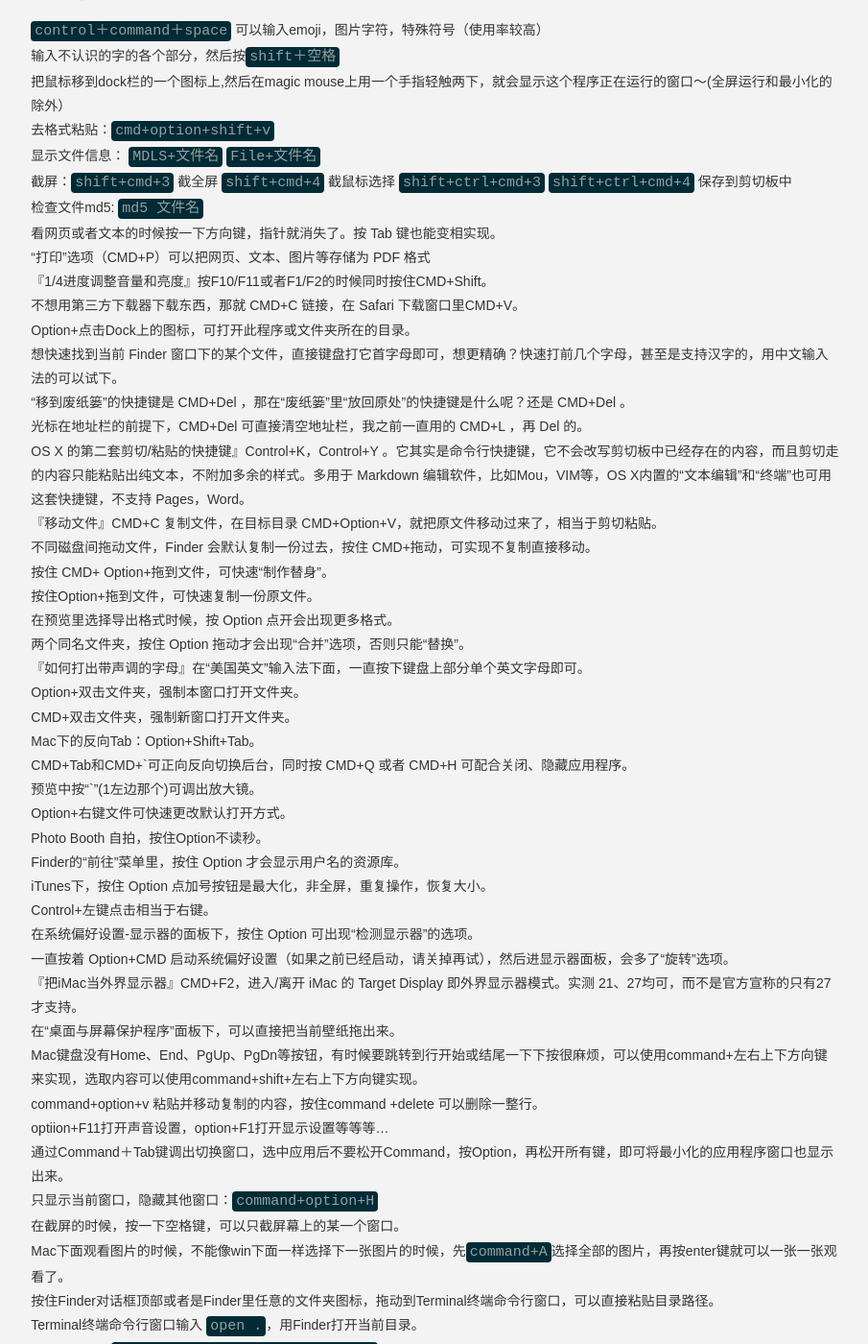
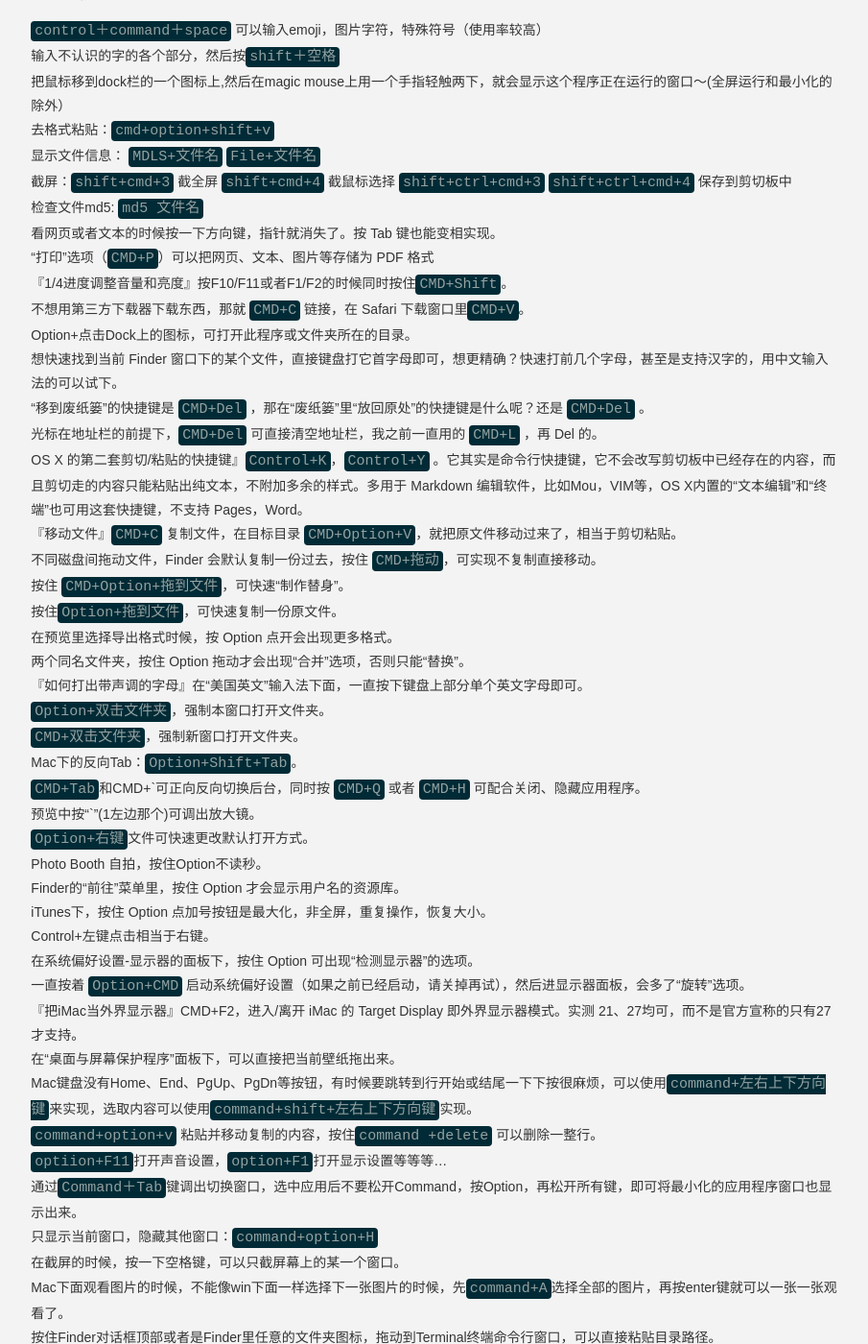
Before and after one commit to uuair/uuair.github.com, a Jekyll site: the page built from _posts/2016-06-29-macshiyongjiqiao.md, in a window 1280 px wide and 1400 px high, scrolled down 1001 px. Shown: the whole window at 96% size, without its empty margins (186-1091 px from the left). Built offline with Jekyll 4.4.1, drawn with Linux system fonts in a browser that asks for light colours; nearby versions of some CDN libraries; comment, search, counter and statistics services are not loaded.

```diff
--- a/_posts/2016-06-29-macshiyongjiqiao.md
+++ b/_posts/2016-06-29-macshiyongjiqiao.md
@@ -54,39 +54,39 @@ Mac使用技巧
 截屏：`shift+cmd+3` 截全屏 `shift+cmd+4` 截鼠标选择  `shift+ctrl+cmd+3` `shift+ctrl+cmd+4` 保存到剪切板中
 检查文件md5: `md5 文件名`
 看网页或者文本的时候按一下方向键，指针就消失了。按 Tab 键也能变相实现。
-“打印”选项（CMD+P）可以把网页、文本、图片等存储为 PDF 格式
-『1/4进度调整音量和亮度』按F10/F11或者F1/F2的时候同时按住CMD+Shift。
-不想用第三方下载器下载东西，那就 CMD+C 链接，在 Safari 下载窗口里CMD+V。
+“打印”选项（`CMD+P`）可以把网页、文本、图片等存储为 PDF 格式
+『1/4进度调整音量和亮度』按F10/F11或者F1/F2的时候同时按住`CMD+Shift`。
+不想用第三方下载器下载东西，那就 `CMD+C` 链接，在 Safari 下载窗口里`CMD+V`。
 Option+点击Dock上的图标，可打开此程序或文件夹所在的目录。
 想快速找到当前 Finder 窗口下的某个文件，直接键盘打它首字母即可，想更精确？快速打前几个字母，甚至是支持汉字的，用中文输入法的可以试下。
-“移到废纸篓”的快捷键是 CMD+Del ，那在“废纸篓”里“放回原处”的快捷键是什么呢？还是 CMD+Del 。
-光标在地址栏的前提下，CMD+Del 可直接清空地址栏，我之前一直用的 CMD+L ，再 Del 的。
-OS X 的第二套剪切/粘贴的快捷键』Control+K，Control+Y 。它其实是命令行快捷键，它不会改写剪切板中已经存在的内容，而且剪切走的内容只能粘贴出纯文本，不附加多余的样式。多用于 Markdown 编辑软件，比如Mou，VIM等，OS X内置的“文本编辑”和“终端”也可用这套快捷键，不支持 Pages，Word。
-『移动文件』CMD+C 复制文件，在目标目录 CMD+Option+V，就把原文件移动过来了，相当于剪切粘贴。
-不同磁盘间拖动文件，Finder 会默认复制一份过去，按住 CMD+拖动，可实现不复制直接移动。
-按住 CMD+ Option+拖到文件，可快速“制作替身”。
-按住Option+拖到文件，可快速复制一份原文件。
+“移到废纸篓”的快捷键是 `CMD+Del` ，那在“废纸篓”里“放回原处”的快捷键是什么呢？还是 `CMD+Del` 。
+光标在地址栏的前提下，`CMD+Del` 可直接清空地址栏，我之前一直用的 `CMD+L` ，再 Del 的。
+OS X 的第二套剪切/粘贴的快捷键』`Control+K`，`Control+Y` 。它其实是命令行快捷键，它不会改写剪切板中已经存在的内容，而且剪切走的内容只能粘贴出纯文本，不附加多余的样式。多用于 Markdown 编辑软件，比如Mou，VIM等，OS X内置的“文本编辑”和“终端”也可用这套快捷键，不支持 Pages，Word。
+『移动文件』`CMD+C` 复制文件，在目标目录 `CMD+Option+V`，就把原文件移动过来了，相当于剪切粘贴。
+不同磁盘间拖动文件，Finder 会默认复制一份过去，按住 `CMD+拖动`，可实现不复制直接移动。
+按住 `CMD+Option+拖到文件`，可快速“制作替身”。
+按住`Option+拖到文件`，可快速复制一份原文件。
 在预览里选择导出格式时候，按 Option 点开会出现更多格式。
 两个同名文件夹，按住 Option 拖动才会出现“合并”选项，否则只能“替换”。
 『如何打出带声调的字母』在“美国英文”输入法下面，一直按下键盘上部分单个英文字母即可。
-Option+双击文件夹，强制本窗口打开文件夹。
-CMD+双击文件夹，强制新窗口打开文件夹。
-Mac下的反向Tab：Option+Shift+Tab。
-CMD+Tab和CMD+\`可正向反向切换后台，同时按 CMD+Q 或者 CMD+H 可配合关闭、隐藏应用程序。
+`Option+双击文件夹`，强制本窗口打开文件夹。
+`CMD+双击文件夹`，强制新窗口打开文件夹。
+Mac下的反向Tab：`Option+Shift+Tab`。
+`CMD+Tab`和CMD+\`可正向反向切换后台，同时按 `CMD+Q` 或者 `CMD+H` 可配合关闭、隐藏应用程序。
 预览中按“\`”(1左边那个)可调出放大镜。
-Option+右键文件可快速更改默认打开方式。
+`Option+右键`文件可快速更改默认打开方式。
 Photo Booth 自拍，按住Option不读秒。
 Finder的“前往”菜单里，按住 Option 才会显示用户名的资源库。
 iTunes下，按住 Option 点加号按钮是最大化，非全屏，重复操作，恢复大小。
 Control+左键点击相当于右键。
 在系统偏好设置-显示器的面板下，按住 Option 可出现“检测显示器”的选项。
-一直按着 Option+CMD 启动系统偏好设置（如果之前已经启动，请关掉再试），然后进显示器面板，会多了“旋转”选项。
+一直按着 `Option+CMD` 启动系统偏好设置（如果之前已经启动，请关掉再试），然后进显示器面板，会多了“旋转”选项。
 『把iMac当外界显示器』CMD+F2，进入/离开 iMac 的 Target Display 即外界显示器模式。实测 21、27均可，而不是官方宣称的只有27才支持。
 在“桌面与屏幕保护程序”面板下，可以直接把当前壁纸拖出来。
-Mac键盘没有Home、End、PgUp、PgDn等按钮，有时候要跳转到行开始或结尾一下下按很麻烦，可以使用command+左右上下方向键来实现，选取内容可以使用command+shift+左右上下方向键实现。
-command+option+v 粘贴并移动复制的内容，按住command +delete 可以删除一整行。
-optiion+F11打开声音设置，option+F1打开显示设置等等等...
-通过Command＋Tab键调出切换窗口，选中应用后不要松开Command，按Option，再松开所有键，即可将最小化的应用程序窗口也显示出来。
+Mac键盘没有Home、End、PgUp、PgDn等按钮，有时候要跳转到行开始或结尾一下下按很麻烦，可以使用`command+左右上下方向键`来实现，选取内容可以使用`command+shift+左右上下方向键`实现。
+`command+option+v` 粘贴并移动复制的内容，按住`command +delete` 可以删除一整行。
+`optiion+F11`打开声音设置，`option+F1`打开显示设置等等等...
+通过`Command＋Tab`键调出切换窗口，选中应用后不要松开Command，按Option，再松开所有键，即可将最小化的应用程序窗口也显示出来。
 只显示当前窗口，隐藏其他窗口：`command+option+H`
 在截屏的时候，按一下空格键，可以只截屏幕上的某一个窗口。
 Mac下面观看图片的时候，不能像win下面一样选择下一张图片的时候，先`command+A`选择全部的图片，再按enter键就可以一张一张观看了。
```
